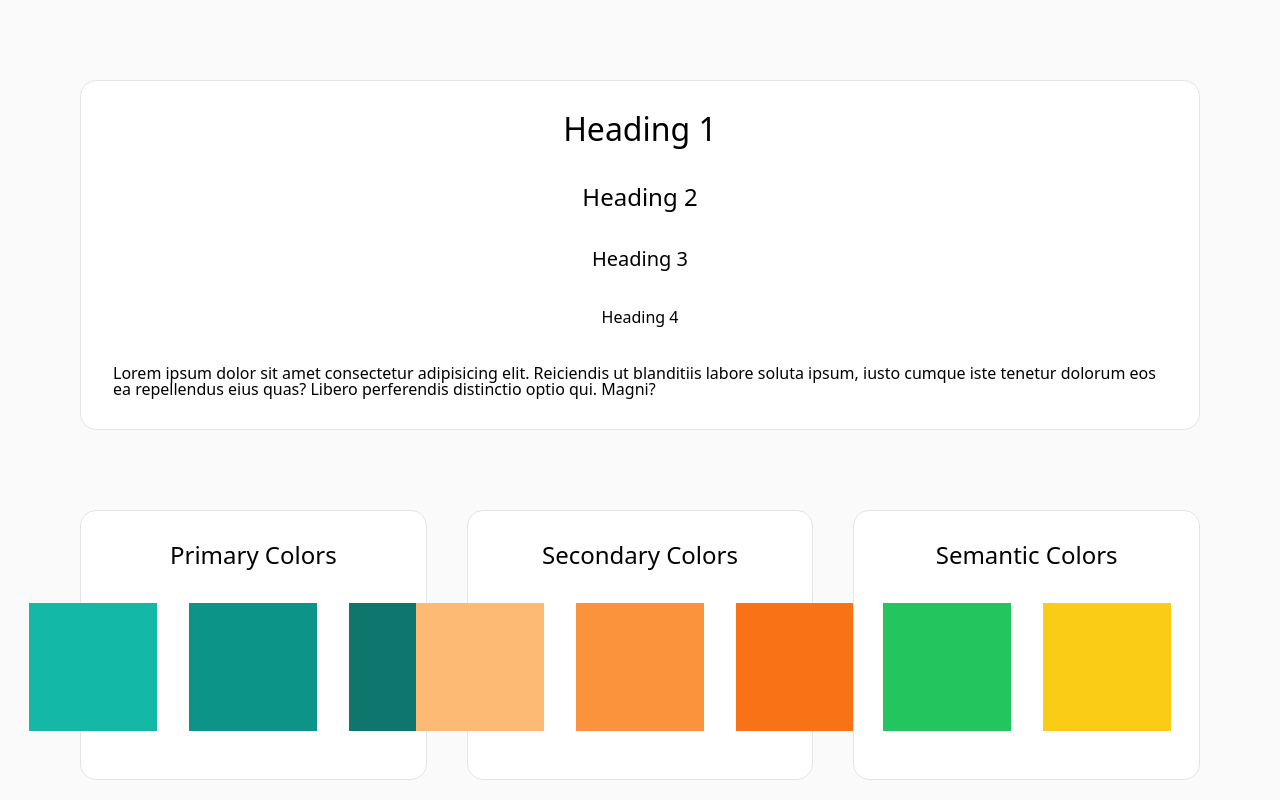
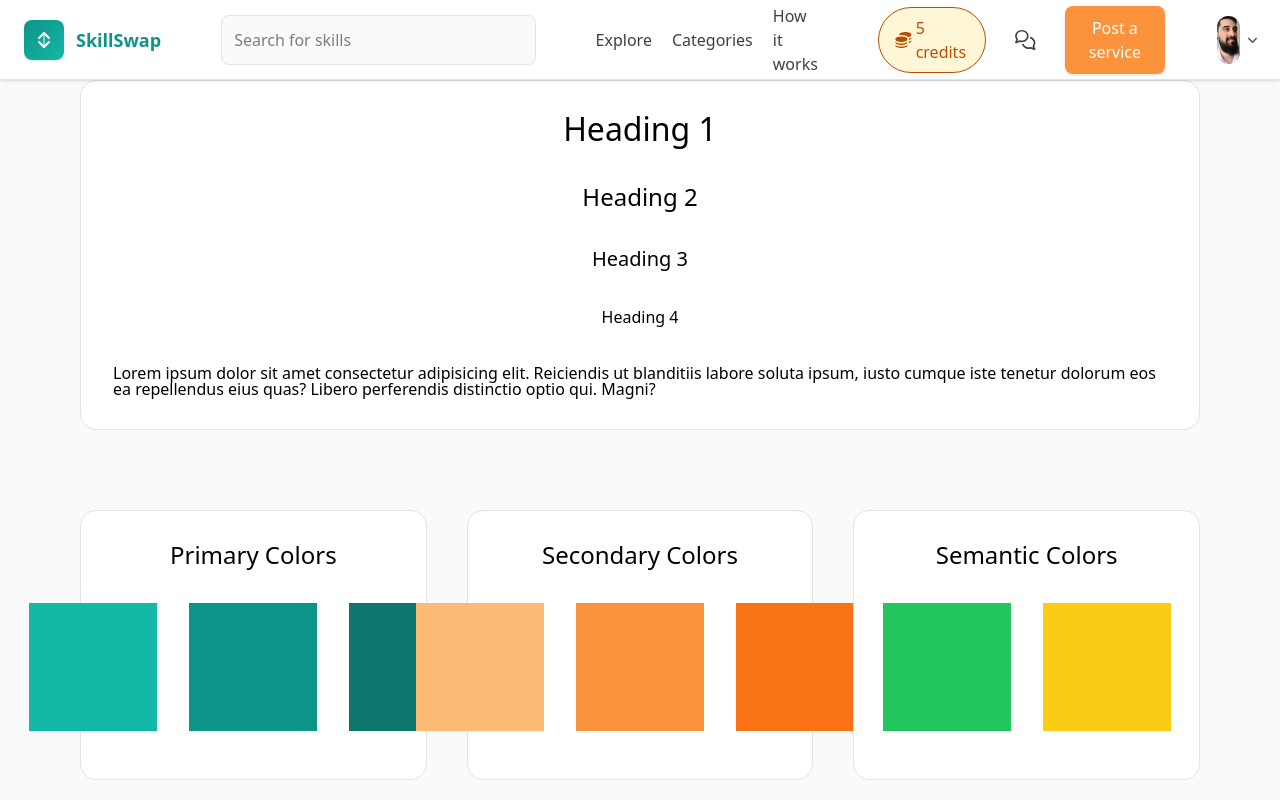
Before and after one commit to gregoirelebas/SkillSwap-Front, a React (Vite) app: page / in a window 1280 px wide. Shown: the top 800 px of the page. Built offline with nearby package versions, Linux system fonts and the light colour scheme.

Commit message:
Created a header for all pages.

```diff
--- a/src/App.tsx
+++ b/src/App.tsx
@@ -1,5 +1,11 @@
+import Header from './components/ui/header';
 import Toolkit from './pages/Toolkit';
 
 export default function App() {
-  return <Toolkit />;
+  return (
+    <>
+      <Header />
+      <Toolkit />
+    </>
+  );
 }
--- /dev/null
+++ b/src/components/ui/header.tsx
@@ -0,0 +1,120 @@
+import { faAngleDown, faCoins } from '@fortawesome/free-solid-svg-icons';
+import useInput from '../../hooks/useInput';
+import Input from '../input';
+import profilePicture from '../../assets/profil.jpg';
+
+import { FontAwesomeIcon } from '@fortawesome/react-fontawesome';
+import { useState } from 'react';
+import { faComments } from '@fortawesome/free-regular-svg-icons/faComments';
+
+export default function Header() {
+  const searchInput = useInput('');
+
+  const [isUserLoggedIn, setIsUserLoggedIn] = useState(true); // Placeholder for user authentication status
+  const [isMenuOpen, setIsMenuOpen] = useState(false);
+
+  function search() {
+    alert('Searching for: ' + searchInput.value);
+  }
+
+  function login() {
+    // Placeholder for login functionality
+    setIsUserLoggedIn(true);
+  }
+
+  function logout() {
+    // Placeholder for logout functionality
+    setIsUserLoggedIn(false);
+    setIsMenuOpen(false);
+  }
+
+  return (
+    <header className="w-full h-20 flex justify-center items-center gap-15 fixed top-0 left-0 bg-white shadow-sm z-10 border-b border-neutral-200 px-6 py-3">
+      {/* Logo Section */}
+      <div className="flex items-center gap-3 cursor-pointer">
+        <div className="w-10 h-10 bg-linear-to-br from-primary to-primary-light rounded-lg flex items-center justify-center text-white shadow-sm">
+          <svg
+            width="24"
+            height="24"
+            viewBox="0 0 24 24"
+            fill="none"
+            xmlns="http://www.w3.org/2000/svg">
+            <path
+              d="M7 10L12 5L17 10M17 14L12 19L7 14"
+              stroke="currentColor"
+              strokeWidth="2"
+              strokeLinecap="round"
+              strokeLinejoin="round"
+            />
+            <path
+              d="M12 5V12M12 12V19"
+              stroke="currentColor"
+              strokeWidth="2"
+              strokeLinecap="round"
+              opacity="0.5"
+            />
+          </svg>
+        </div>
+        <span className="text-lg text-primary font-semibold">SkillSwap</span>
+      </div>
+      {/* Search Input */}
+      <form className="w-full max-w-md" onSubmit={search}>
+        <Input
+          id="search-input"
+          placeholder="Search for skills"
+          value={searchInput.value as string}
+          onChange={searchInput.onChange}
+          isValid={searchInput.isValid}
+        />
+      </form>
+      {/* Navigation Links */}
+      <nav className="row gap-5">
+        <a href="#explore">Explore</a>
+        <a href="#categories">Categories</a>
+        <a href="#how-it-works">How it works</a>
+      </nav>
+      {/* User Actions */}
+      <div className="row gap-5">
+        <div className=" bg-amber-300/20 px-4 py-2 rounded-full border border-amber-700">
+          <div className="row gap-1">
+            <FontAwesomeIcon icon={faCoins} className="text-amber-700" />
+            <span className="text-amber-700">5 credits</span>
+          </div>
+        </div>
+        <a href="#chat" className="text-lg rounded-lg p-2 hover:bg-neutral-200">
+          <FontAwesomeIcon icon={faComments} />
+        </a>
+        <button className="btn btn-secondary">Post a service</button>{' '}
+      </div>
+
+      {isUserLoggedIn ? (
+        <div>
+          <button
+            className="row gap-2 rounded-full pr-2 hover:bg-neutral-200"
+            onClick={() => setIsMenuOpen(!isMenuOpen)}>
+            <img src={profilePicture} alt="Profile" className="rounded-full object-cover size-12" />
+            <FontAwesomeIcon icon={faAngleDown} className="text-xs text-neutral-600" />
+          </button>
+          {isMenuOpen && (
+            <div className="absolute bg-white border border-neutral-200 shadow-md rounded-md w-48">
+              <a href="#profile" className="block px-4 py-2 hover:bg-neutral-100">
+                Profile
+              </a>
+              <a href="#settings" className="block px-4 py-2 hover:bg-neutral-100">
+                Settings
+              </a>
+
+              <a className="block px-4 py-2 hover:bg-neutral-100" onClick={logout}>
+                Logout
+              </a>
+            </div>
+          )}
+        </div>
+      ) : (
+        <button className="btn btn-primary" onClick={login}>
+          Login
+        </button>
+      )}
+    </header>
+  );
+}
--- a/src/hooks/useInput.ts
+++ b/src/hooks/useInput.ts
@@ -1,13 +1,13 @@
 import { type ChangeEvent, useState } from 'react';
 
-export default function useInput(initialValue: unknown, checkValue: (value: unknown) => boolean) {
+export default function useInput(initialValue: unknown, checkValue?: (value: unknown) => boolean) {
   const [value, setValue] = useState(initialValue);
   const [isValid, setIsValid] = useState(true);
 
   function handleChange(e: ChangeEvent<HTMLInputElement>) {
     setValue(e.target.value);
 
-    setIsValid(checkValue(e.target.value));
+    setIsValid(checkValue ? checkValue(e.target.value) : true);
   }
 
   return { value, isValid: isValid, onChange: handleChange, setIsValid: setIsValid };
--- a/src/styles/main.css
+++ b/src/styles/main.css
@@ -54,6 +54,10 @@ p {
   @apply text-[16px] font-normal leading-4;
 }
 
+a {
+  @apply text-neutral-700 hover:text-primary transition-all duration-200 cursor-pointer;
+}
+
 .card {
   @apply bg-white rounded-2xl p-8 border border-neutral-200;
 }
```
Also changed, not shown: src/assets/profil.jpg (added).
